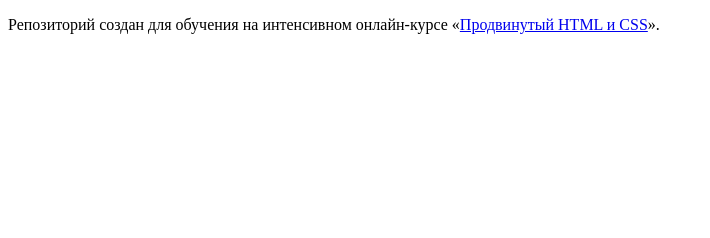
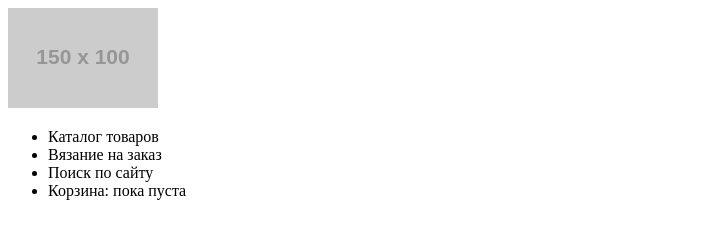
Before and after one commit to Valeriaartemchenko/230764-mishka, a website: page index.html in a window 1280 px wide. Shown: the whole page, without its empty margins (0-710 px from the left). Drawn offline with Linux system fonts and the light colour scheme; placeholder pictures from the web are drawn by us.

Commit message:
Adede page-header

```diff
--- a/index.html
+++ b/index.html
@@ -5,8 +5,26 @@
     <title>HTML Academy: Мишка</title>
   </head>
   <body>
-
-    <p>Репозиторий создан для обучения на интенсивном онлайн‑курсе «<a href="https://htmlacademy.ru/intensive/adaptive">Продвинутый HTML и CSS</a>».</p>
-
+    <header class="page-header">
+      <a class="page-header__logo">
+        <img class="page-header__logo-img" src="http://placehold.it/150x100">
+      </a>
+      <nav class="main-nav">
+        <ul class="main-nav__list site-list">
+          <li class="site-list__item">
+            <a class="site-list__link">Каталог товаров</a>
+          </li>
+          <li class="site-list__item">
+            <a class="site-list__link">Вязание на заказ</a>
+          </li>
+          <li class="site-list__item">
+            <a class="site-list__link">Поиск по сайту</a>
+          </li>
+          <li class="site-list__item">
+            <a class="site-list__link">Корзина: пока пуста</a>
+          </li>
+        </ul>
+      </nav>
+    </header>
   </body>
 </html>
```
